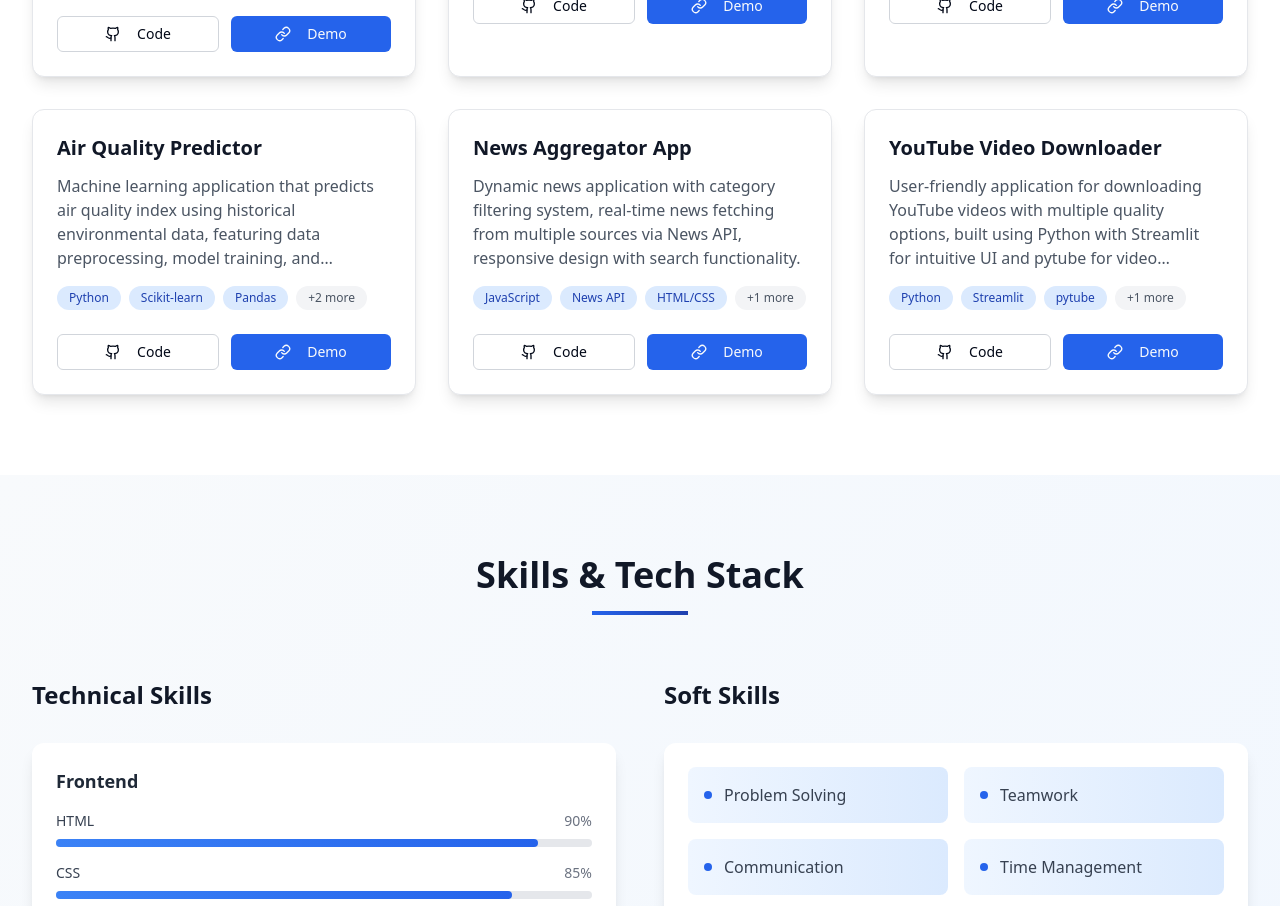
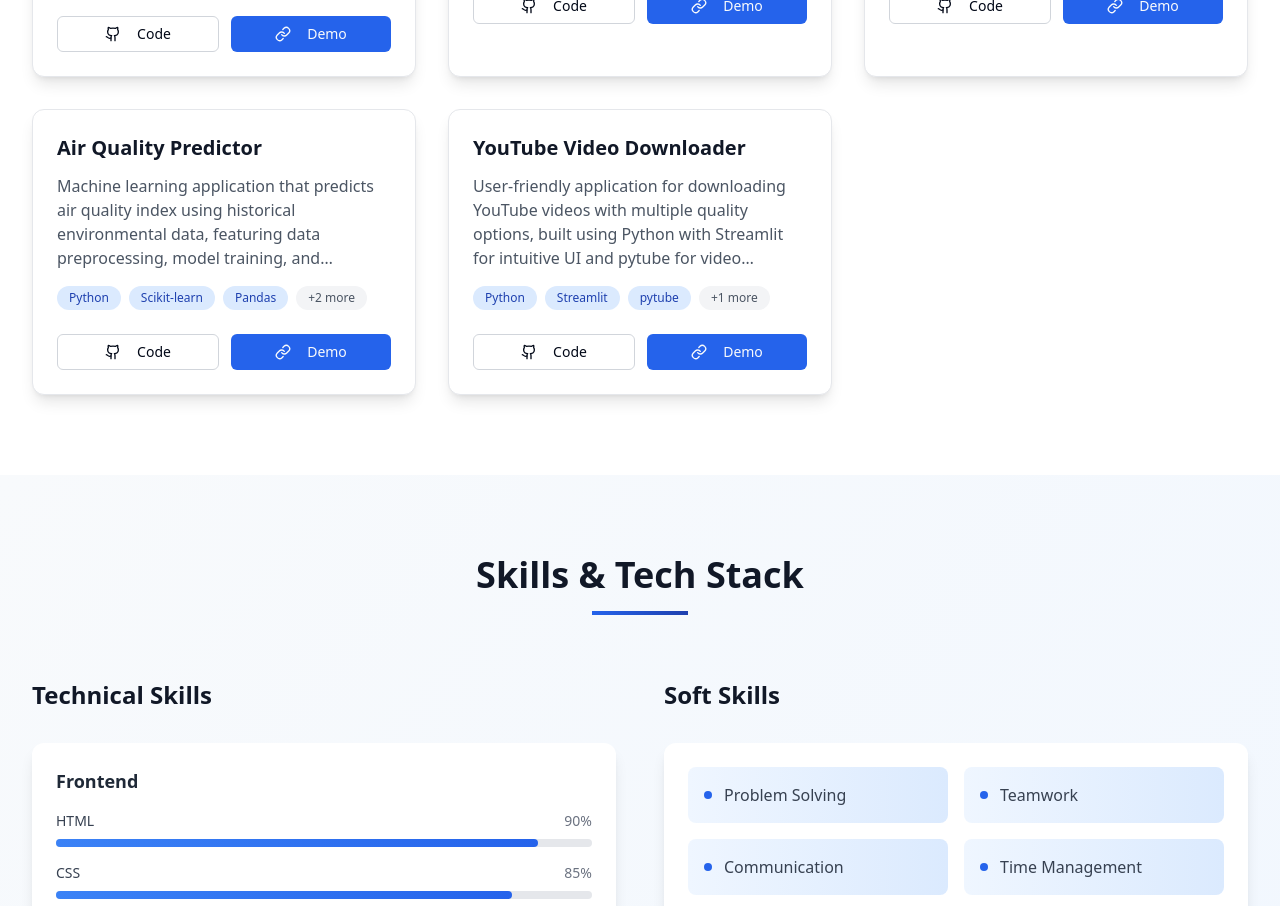
Before and after one commit to NaiduBalakrishna/bala-krishna-portfolio-site, a React (Vite) app: page / in a window 1280 px wide. Shown: the part 4080-4986 px from the top of the page. Built offline with nearby package versions, Linux system fonts and the light colour scheme.

Commit message:
Remove news aggregator app
Remove the news aggregator app from the projects section.

```diff
--- a/src/components/Projects.tsx
+++ b/src/components/Projects.tsx
@@ -1,4 +1,3 @@
-
 import { Button } from "@/components/ui/button";
 import { Github, Link } from "lucide-react";
 
@@ -29,13 +28,6 @@ export const Projects = () => {
       title: "Air Quality Predictor",
       description: "Machine learning application that predicts air quality index using historical environmental data, featuring data preprocessing, model training, and interactive visualization dashboard.",
       technologies: ["Python", "Scikit-learn", "Pandas", "Matplotlib", "Data Science"],
-      github: "#",
-      demo: "#"
-    },
-    {
-      title: "News Aggregator App",
-      description: "Dynamic news application with category filtering system, real-time news fetching from multiple sources via News API, responsive design with search functionality.",
-      technologies: ["JavaScript", "News API", "HTML/CSS", "Responsive Design"],
       github: "#",
       demo: "#"
     },
```
